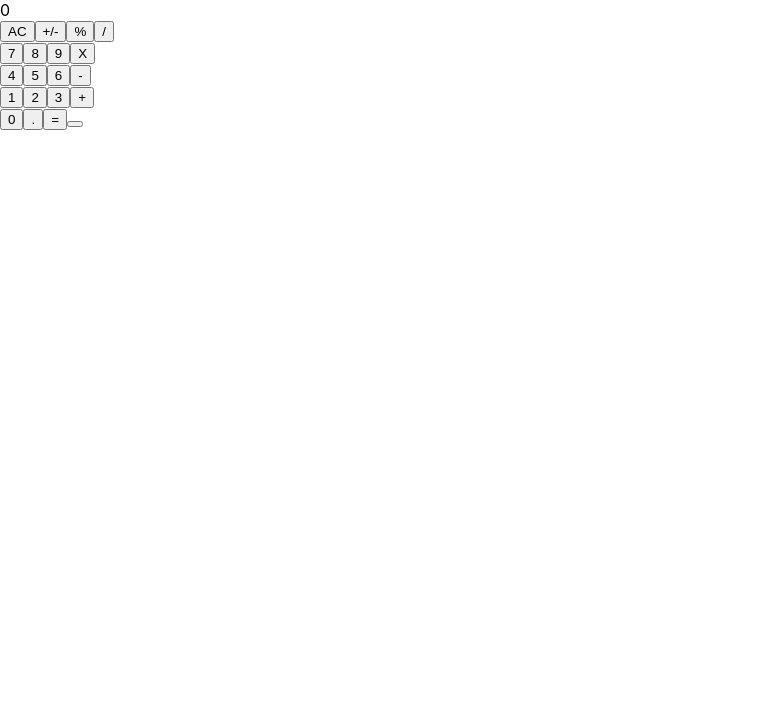
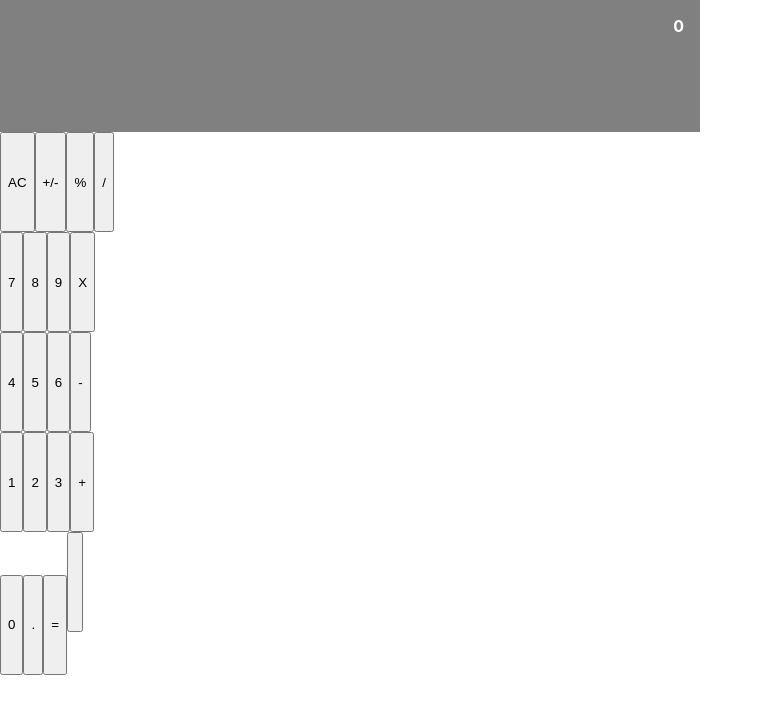
Before and after one commit to onedebos/react-calculator, a React (Create React App) app: page / in a window 1280 px wide. Shown: the top 714 px of the page, without its empty margins (0-763 px from the left). Built offline with nearby package versions, Linux system fonts and the light colour scheme.

Commit message:
styling for app

```diff
--- /dev/null
+++ b/src/components/App.css
@@ -0,0 +1,3 @@
+#app-container {
+  width: 700px;
+}
--- a/src/components/App.js
+++ b/src/components/App.js
@@ -1,13 +1,14 @@
 import React, { Component } from "react";
 import Display from "./Display";
 import ButtonPanel from "./ButtonPanel";
+import "./App.css";
 
 class App extends Component {
   render() {
     return (
       <div id="app-container">
-        <Display result="0" />
-        <ButtonPanel />
+        <Display result="0" className="display" />
+        <ButtonPanel className="button-panel" />
       </div>
     );
   }
--- a/src/components/Button.jsx
+++ b/src/components/Button.jsx
@@ -1,5 +1,6 @@
 import React from "react";
 import PropTypes from "prop-types";
+import "./Button.css";
 
 class Button extends Component {
   static propTypes = {
--- a/src/components/ButtonPanel.css
+++ b/src/components/ButtonPanel.css
@@ -0,0 +1,15 @@
+.button-panel-component {
+  width: 700px;
+}
+
+.gr-1,
+.gr-2,
+.gr-3,
+.gr-4,
+.gr-5 {
+  height: 100px;
+}
+
+.gr-btns {
+  height: 100px;
+}
--- a/src/components/ButtonPanel.jsx
+++ b/src/components/ButtonPanel.jsx
@@ -1,38 +1,39 @@
 import React, { Component } from "react";
+import "./ButtonPanel.css";
 
 class ButtonPanel extends Component {
   render() {
     return (
-      <div>
+      <div className="button-panel-component">
         <div className="gr-1">
-          <button>AC</button>
-          <button>+/-</button>
-          <button>%</button>
-          <button>/</button>
+          <button className="gr-btns">AC</button>
+          <button className="gr-btns">+/-</button>
+          <button className="gr-btns">%</button>
+          <button className="gr-btns">/</button>
         </div>
         <div className="gr-2">
-          <button>7</button>
-          <button>8</button>
-          <button>9</button>
-          <button>X</button>
+          <button className="gr-btns">7</button>
+          <button className="gr-btns">8</button>
+          <button className="gr-btns">9</button>
+          <button className="gr-btns">X</button>
         </div>
         <div className="gr-3">
-          <button>4</button>
-          <button>5</button>
-          <button>6</button>
-          <button>-</button>
+          <button className="gr-btns">4</button>
+          <button className="gr-btns">5</button>
+          <button className="gr-btns">6</button>
+          <button className="gr-btns">-</button>
         </div>
-        <div className="gr-2">
-          <button>1</button>
-          <button>2</button>
-          <button>3</button>
-          <button>+</button>
+        <div className="gr-4">
+          <button className="gr-btns">1</button>
+          <button className="gr-btns">2</button>
+          <button className="gr-btns">3</button>
+          <button className="gr-btns">+</button>
         </div>
-        <div className="gr-2">
-          <button>0</button>
-          <button>.</button>
-          <button>=</button>
-          <button> </button>
+        <div className="gr-5">
+          <button className="gr-btns">0</button>
+          <button className="gr-btns">.</button>
+          <button className="gr-btns">=</button>
+          <button className="gr-btns"> </button>
         </div>
       </div>
     );
--- a/src/components/Display.css
+++ b/src/components/Display.css
@@ -0,0 +1,9 @@
+.display-component {
+  display: flex;
+  background-color: grey;
+  height: 100px;
+  color: white;
+  font-weight: bold;
+  padding: 1em;
+  justify-content: flex-end;
+}
--- a/src/components/Display.jsx
+++ b/src/components/Display.jsx
@@ -1,5 +1,6 @@
 import React, { Component } from "react";
 import PropTypes from "prop-types";
+import "./Display.css";
 
 class Display extends Component {
   static propTypes = {
```
Also changed, not shown: src/components/Button.css (+7 -4 lines).
